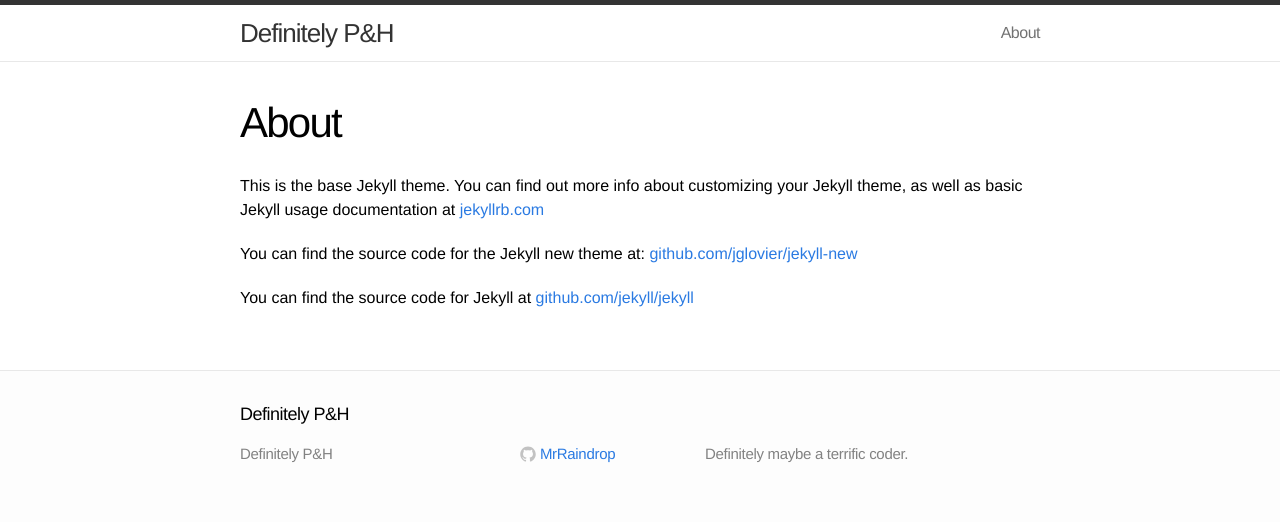
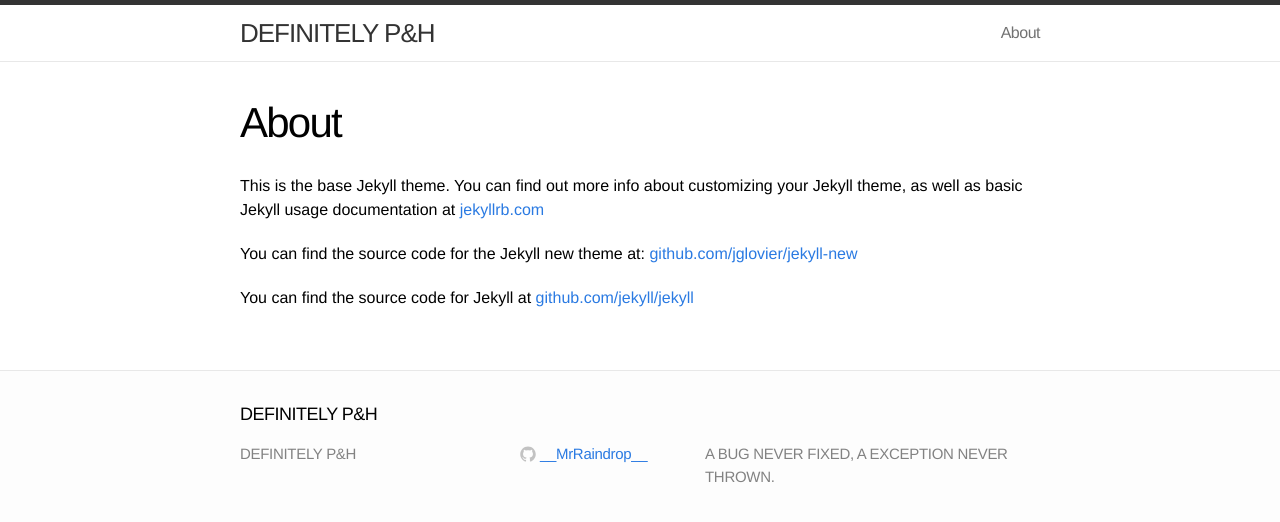
Before and after one commit to MrRaindrop/MrRaindrop.github.io, a Jekyll site: the page built from about.md, in a window 1280 px wide. Shown: the top 522 px of the page. Built offline with Jekyll 4.4.1, drawn with Linux system fonts in a browser that asks for light colours.

```diff
--- a/_config.yml
+++ b/_config.yml
@@ -1,11 +1,11 @@
 # Site settings
-title: Definitely P&H
+title: DEFINITELY P&H
 email: tekkahs@gmail.com
-description: "Definitely maybe a terrific coder."
+description: "A BUG NEVER FIXED, A EXCEPTION NEVER THROWN."
 baseurl: ""
 encoding: "utf-8"
 url: "http://mrraindrop.com"
-github_username:  MrRaindrop
+github_username:  __MrRaindrop__
 
 # Build settings
 markdown: kramdown
```
Also changed, not shown: index.html (+16 -2 lines).
